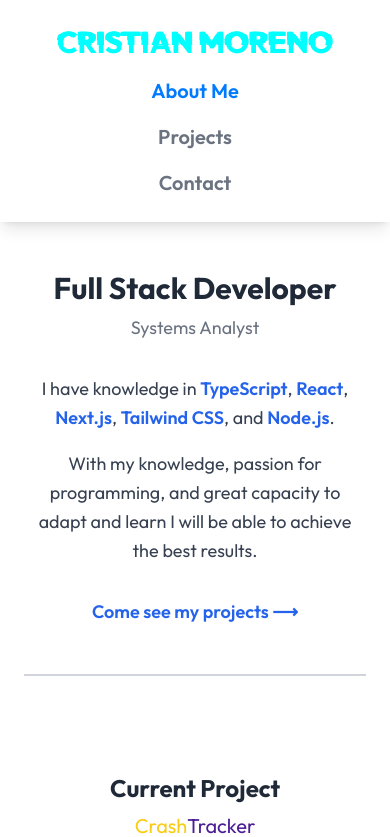
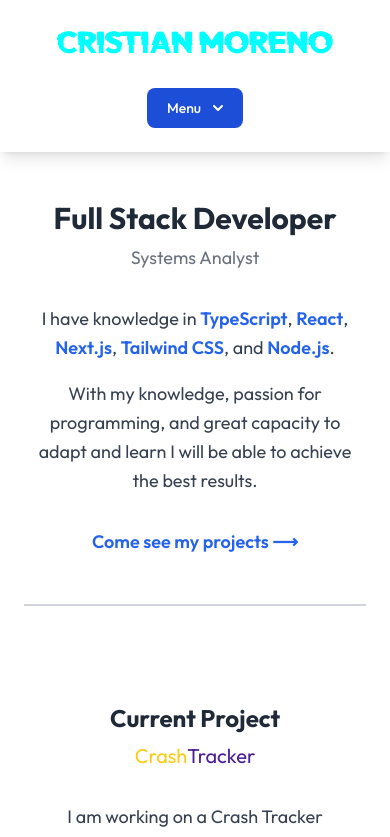
Before and after one commit to cristianmorenof23/portfolio-developer, a Next.js app: page /home/aboutme in a window 390 px wide. Shown: the top 837 px of the page. Built offline with nearby package versions, Linux system fonts and the light colour scheme.

Commit message:
cambio en navegacion de header

```diff
--- a/app/home/layout.tsx
+++ b/app/home/layout.tsx
@@ -1,4 +1,5 @@
-"use client"
+"use client";
+import DropdownMenu from "@/components/DropdownMenu";
 import Image from "next/image";
 import Link from "next/link";
 import { usePathname } from "next/navigation";
@@ -21,15 +22,17 @@ export default function AuthLayout({
           >
             <div className="glitch text-3xl" data-text="Cristian Moreno">
               Cristian Moreno
-            </div>{" "}
+            </div>
           </Link>
 
           {/* Navigation */}
-          <nav className="flex md:gap-10 md:flex-row gap-4 flex-col mt-4 w-full text-center md:w-auto">
+          <nav className="hidden md:flex md:gap-10 md:flex-row gap-4 flex-col mt-4 w-full text-center md:w-auto">
             <Link
               href={"/home/aboutme"}
               className={`${
-                pathname === "/home/aboutme" ? "text-[#007bff]" : "text-gray-500"
+                pathname === "/home/aboutme"
+                  ? "text-[#007bff]"
+                  : "text-gray-500"
               } hover:text-[#007bff] block font-semibold text-[20px]`}
             >
               About Me
@@ -37,21 +40,29 @@ export default function AuthLayout({
             <Link
               href={"/home/proyectos"}
               className={`${
-                pathname === "/home/proyectos" ? "text-[#007bff]" : "text-gray-500"
+                pathname === "/home/proyectos"
+                  ? "text-[#007bff]"
+                  : "text-gray-500"
               } hover:text-[#007bff] block font-semibold text-[20px]`}
             >
               Projects
             </Link>
-
             <Link
               href={"/home/contact"}
               className={`${
-                pathname === "/home/contact" ? "text-[#007bff]" : "text-gray-500"
+                pathname === "/home/contact"
+                  ? "text-[#007bff]"
+                  : "text-gray-500"
               } hover:text-[#007bff] block font-semibold text-[20px]`}
             >
               Contact
             </Link>
           </nav>
+
+          {/* Dropdown Menu */}
+          <div className="md:hidden mt-7">
+            <DropdownMenu />
+          </div>
         </header>
 
         <main className="flex-grow">
--- /dev/null
+++ b/components/DropdownMenu.tsx
@@ -0,0 +1,76 @@
+"use client";
+import Link from "next/link";
+import { useState } from "react";
+
+export default function DropdownMenu() {
+  const [isOpen, setIsOpen] = useState(false);
+
+  const toggleDropdown = () => {
+    setIsOpen((prev) => !prev);
+  };
+
+  return (
+    <div className="relative inline-block text-left">
+      <button
+        id="dropdownDefaultButton"
+        onClick={toggleDropdown}
+        className="text-white bg-blue-700 hover:bg-blue-800 focus:ring-4 focus:outline-none focus:ring-blue-300 font-medium rounded-lg text-sm px-5 py-2.5 text-center inline-flex items-center dark:bg-blue-600 dark:hover:bg-blue-700 dark:focus:ring-blue-800"
+        type="button"
+      >
+        Menu{" "}
+        <svg
+          className="w-2.5 h-2.5 ms-3"
+          aria-hidden="true"
+          xmlns="http://www.w3.org/2000/svg"
+          fill="none"
+          viewBox="0 0 10 6"
+        >
+          <path
+            stroke="currentColor"
+            strokeLinecap="round"
+            strokeLinejoin="round"
+            strokeWidth="2"
+            d="m1 1 4 4 4-4"
+          />
+        </svg>
+      </button>
+
+      {isOpen && (
+        <div
+          id="dropdown"
+          className="absolute right-0 z-10 bg-white divide-y divide-gray-100 rounded-lg shadow w-44 dark:bg-gray-700"
+        >
+          <ul
+            className="py-5 text-sm text-gray-700 dark:text-gray-200 text-center"
+            aria-labelledby="dropdownDefaultButton"
+          >
+            <li>
+              <Link
+                href={"/home/aboutme"}
+                className="block px-4 py-2 hover:text-[#007bff]  font-semibold text-[20px] dark:hover:bg-gray-600 dark:hover:text-white"
+              >
+                About Me
+              </Link>
+            </li>
+            <li>
+              <Link
+                href={"/home/proyectos"}
+                className=" px-4 py-2 hover:text-[#007bff] block font-semibold text-[20px] dark:hover:bg-gray-600 dark:hover:text-white"
+              >
+                Projects
+              </Link>
+            </li>
+            <li>
+              <Link
+                href={"/home/contact"}
+                className=" px-4 py-2 hover:text-[#007bff] block font-semibold text-[20px] dark:hover:bg-gray-600 dark:hover:text-white"
+              >
+                Contact
+              </Link>
+            </li>
+          </ul>
+        </div>
+      )}
+    </div>
+  );
+}
--- a/package.json
+++ b/package.json
@@ -9,6 +9,7 @@
     "lint": "next lint"
   },
   "dependencies": {
+    "@headlessui/react": "^2.2.0",
     "next": "15.1.4",
     "react": "^19.0.0",
     "react-dom": "^19.0.0"
@@ -18,7 +19,6 @@
     "@types/node": "^20",
     "@types/react": "^19",
     "@types/react-dom": "^19",
-    "daisyui": "^4.12.23",
     "eslint": "^9",
     "eslint-config-next": "15.1.4",
     "postcss": "^8",
```
Also changed, not shown: 1 other file (tests, documents, lock files or other folders).
